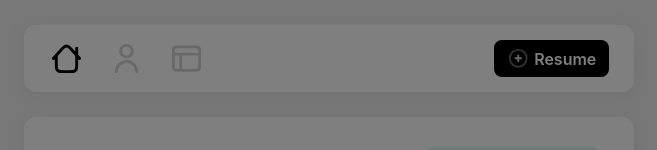
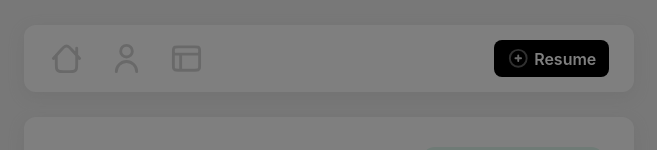
Before and after one commit to Ceriumin/portfolio, a React (Create React App) app: page / in a window 1280 px wide. Shown: the top 150 px of the page, without its empty margins (311-968 px from the left). Built offline with nearby package versions, Linux system fonts and the light colour scheme.

Commit message:
Changed navlinks to work with react hash router

```diff
--- a/src/App.js
+++ b/src/App.js
@@ -1,5 +1,5 @@
 import React from 'react';
-import { BrowserRouter as Router, Route, Routes } from 'react-router-dom';
+import { HashRouter, Route, Routes } from 'react-router-dom';
 import * as Screens from './screens';
 import { NavigationBar } from './components';
 import './index.css';
@@ -7,7 +7,7 @@ import './index.css';
 function App() {
 
   return (
-    <Router>
+    <HashRouter>
       <div className='App'>
         <NavigationBar />
         <Routes>
@@ -30,7 +30,7 @@ function App() {
           <Route path="*" element={<Screens.Error/>}/>
         </Routes>
       </div>
-    </Router>
+    </HashRouter>
   );
 }
 
--- a/src/components/NavigationBar/index.js
+++ b/src/components/NavigationBar/index.js
@@ -19,13 +19,12 @@ const NavigationBar = () => {
             </div>
         );
     }
-
     return (
         <nav className="navbar">
             <ul className="navbar__list">
-                <li><a href='/#'><Button source={<Home />} name="Home" isActive={location.pathname === '/'} /></a></li>
-                <li><a href='/about'><Button source={<About />} name="About" isActive={location.pathname === '/about'} /></a></li>
-                <li><a href='/projects'><Button source={<Projects />} name="Projects" isActive={location.pathname === '/projects'} /></a></li>
+                <li><a href='#/'><Button source={<Home />} name="Home" isActive={location.hash === '#/'} /></a></li>
+                <li><a href='#/about'><Button source={<About />} name="About" isActive={location.hash === '#/about'} /></a></li>
+                <li><a href='#/projects'><Button source={<Projects />} name="Projects" isActive={location.hash === '#/projects'} /></a></li>
             </ul>
             <ResumeButton />
         </nav>
```
